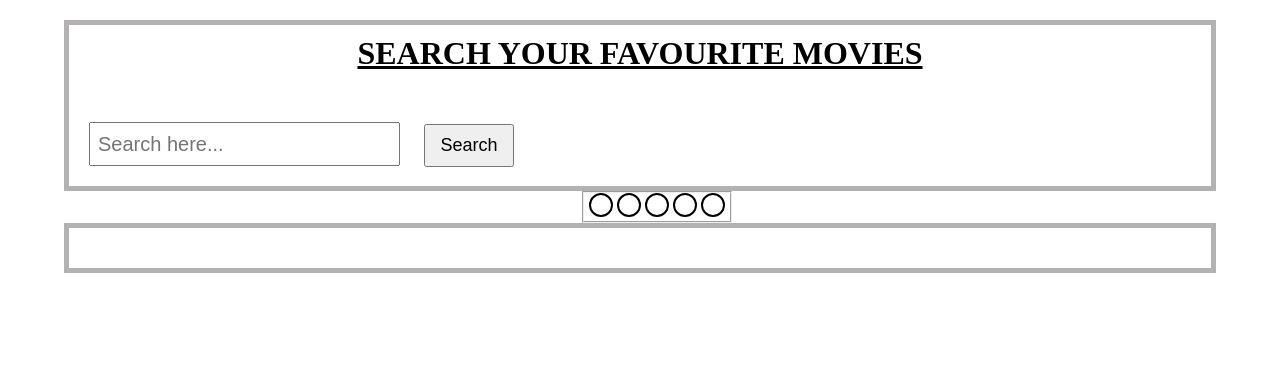
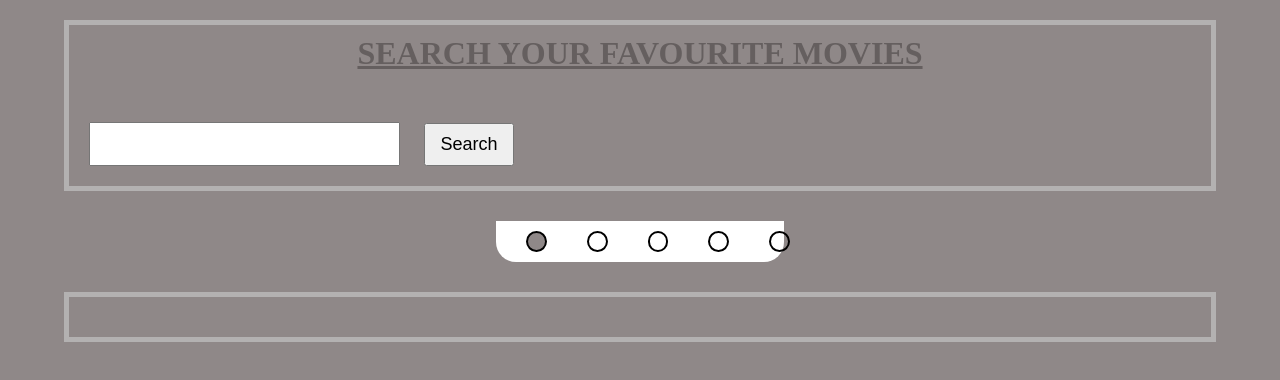
Before and after one commit to Smriti0405/WebDev2, a plain HTML site: page index.html in a window 1280 px wide. Drawn offline with Linux system fonts and the light colour scheme.

Commit message:
Update index.html

```diff
--- a/index.html
+++ b/index.html
@@ -18,43 +18,178 @@
     <meta name="viewport" content="width=device-width, initial-scale=1.0">
     <link rel="stylesheet" href="/style.css">
     <title>Binge Watch</title>
+    <style>
+        * {
+    margin: 0;
+    padding: 0;
+}
+
+
+.form1{
+    display: flex;
+    justify-content: center;
+}
+.form-control{
+    margin: 30px;
+    border: 0;
+    background-color: white;
+    width: 25%;
+    border-bottom-left-radius: 20px;
+    border-bottom-right-radius: 20px;
+}
+.color-changer{
+    display: flex;
+    gap:20px;
+    padding: 10px;
+    width: fit-content;
+    margin-inline: auto;
+    border: 0;
+    /* background-color: #fff; */
+}
+
+input[type = "radio"]{
+    appearance: none;
+    height: 1.3rem;
+    width: 1.3rem;
+    border: 2px solid;
+    border-radius: 50%;
+    /* offset: 1rem; */
+    /* outline-offset: 3px; */
+}
+input[type = "radio"]:checked{
+    /* border: 2px solid var(--radio-color); */
+    background-color: var(--radio-color);
+
+}
+#light{
+    --radio-color: rgb(143, 136, 136);
+}
+#blue{
+    --radio-color: rgb(29, 83, 201);
+}
+#babyPink{
+    --radio-color: pink;
+}
+
+#orange{
+    --radio-color: green;
+}
+#dark{
+    --radio-color: rgb(8, 7, 7);
+}
+
+:root:has(#babyPink:checked){
+    background-color:rgb(242,172,185);
+    color: rgb(180, 14, 97);
+}
+
+:root:has(#blue:checked){
+    background-color:  rgb(95, 128, 200);
+    color: blue;
+}
+:root:has(#light:checked){
+    background-color: rgb(143, 136, 136);
+    color: rgb(101, 95, 95);
+}
+
+:root:has(#orange:checked){
+    background-color: green;
+    color: rgb(11, 74, 11);
+}
+
+
+:root:has(#dark:checked){
+    color: white;
+    background-color: rgb(10, 9, 9);
+}
+
+#search h1 {
+    text-align: center;
+    padding-bottom: 30px;
+    padding-top: 10px;
+}
+
+#search {
+    margin-top: 20px;
+    border: 5px solid rgb(179, 177, 177);
+}
+
+#search input {
+    padding-left: 7px;
+    font-size: large;
+    margin: 20px;
+    width: 300px;
+    height: 40px;
+}
+
+#btn {
+    padding: 9px;
+    width: 90px;
+    font-size: large;
+}
+
+#main-app {
+    width: 90vw;
+    margin: auto
+}
+
+#app {
+    border: 5px solid rgb(179, 177, 177);
+    display: flex;
+    flex-wrap: wrap;
+    gap: 20px;
+    padding: 20px
+}
+
+#backgroundChange {
+    box-sizing: border-box;
+    display: flex;
+    justify-content: space-between;
+    padding-left: 50px;
+    padding-right: 50px;
+    border-radius: 0 0 15px 15px;
+    margin: auto;
+    margin-top: 20px;
+    margin-bottom: 20px;
+    width: 40vw;
+    background-color: aliceblue;
+    height: 50px;
+}
+
+#backgroundChange input {
+scale:2;
+}
+    </style>
 </head>
 
 <body>
     <div id="main-app">
-        <div class="srch">
+        <div id="search">
             <h1><u><b>SEARCH YOUR FAVOURITE MOVIES</b></u></h1>
-            <input type="text" placeholder="Search here..."/>
-            <button id="buttn" onclick="load()">Search</button>
+            <input type="text" id="srch" />
+            <button id="btn" onclick="load()">Search</button>
 
         </div>
-        <div class="radio_theme">
+        <div class="form1">
             <form action="" class="form-control">
                 <fieldset class="color-changer">
-                    <label for="gray"></label>
-                    <input type="radio" name="theme" id="gray" >
-
-                    <label for="Pink"></label>
-                    <input type="radio" name="theme" id="Pink">
-
-                    <label for="blue"></label>
-                    <input type="radio" name="theme" id="blue">
-
-
-
-                    <label for="green"></label>
-                    <input type="radio" name="theme" id="green">
-
-                    <label for="black"></label>
-                    <input type="radio" name="theme" id="black">
+                  <label for="light"></label>
+                  <input type="radio" name="theme" id="light" checked>
+                  <label for="babyPink"></label>
+                  <input type="radio" name="theme" id="babyPink">
+                  <label for="blue"></label>
+                  <input type="radio" name="theme" id="blue">
+                  <label for="orange"></label>
+                  <input type="radio" name="theme" id="orange">
+                  <label for="dark"></label>
+                  <input type="radio" name="theme" id="dark">
                 </fieldset>
-            </form>
-    </div>
+              </form>
+        </div>
         <div id="app">
 
         </div>
     </div>
-    <!-- <script src="/main.js"></script> -->
 
     <script>
         function load() {
@@ -72,7 +207,28 @@
                 }
             )
         }
+        const themecolor = document.querySelectorAll('[name = "theme"]');
+
+const storeTheme = function(theme){
+    localStorage.setItem('theme', theme);
+}
+const applyTheme = function(){
+    const activetheme = localStorage.getItem('theme');
+    themecolor.forEach((themeOption)=>{
+        if(themeOption.id === activetheme){
+            themeOption.checked = true;
+        }
+    })
+}
+themecolor.forEach((themeOption)=>{
+    themeOption.addEventListener('click',()=>{
+        storeTheme(themeOption.id);
+    })
+})
+
+document.onload = applyTheme();
     </script>
+
 
 </body>
 </html>
```
